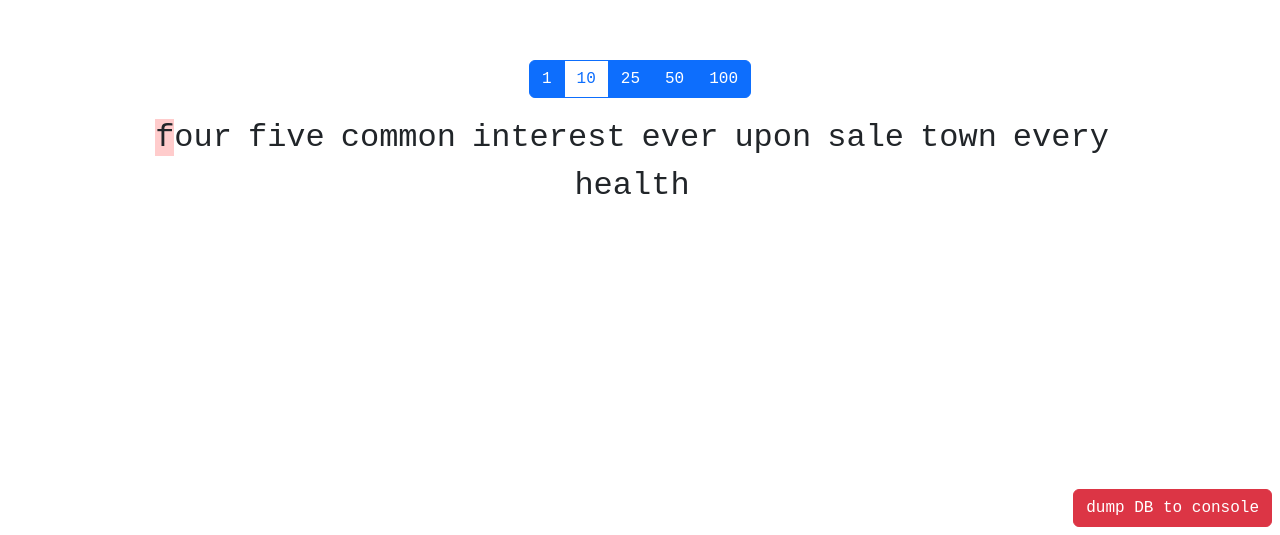
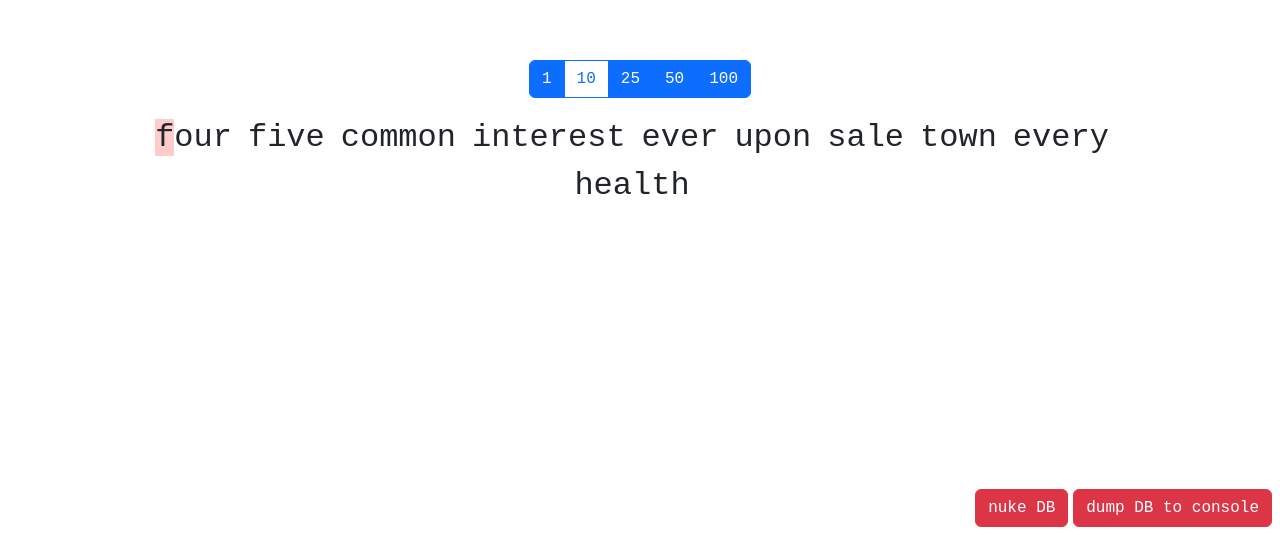
Before and after one commit to overwatchcorp/amphetype-js-proto, a React (Create React App) app: page / in a window 1280 px wide. Shown: the part 265-800 px from the top of the page. Built offline with nearby package versions, Linux system fonts and the light colour scheme; what rxdb would draw is missing.

Commit message:
added db nuke button

```diff
--- a/src/components/DevTools.tsx
+++ b/src/components/DevTools.tsx
@@ -1,3 +1,4 @@
+import { useState } from "react";
 import dbManagerInstance from "../analysis/sessionStorage";
 import "../styles/DevTools.scss";
 
@@ -8,8 +9,38 @@ const DevTools = () => {
     const dbDump = await db.exportJSON();
     console.log(dbDump);
   };
+
+  const [confirmNuke, setConfirmNuke] = useState(0);
+
+  const nukeDB = async () => {
+    const db = await dbManagerInstance.getDB();
+    await db.remove();
+    setTimeout(() => setConfirmNuke(0), 5000);
+  };
+
   return (
     <div className="amphetype-devtools">
+      <button
+        type="button"
+        className={`btn btn-${confirmNuke >= 1 ? "outline-" : ""}danger`}
+        onClick={() => {
+          switch (confirmNuke) {
+            case 0: {
+              setConfirmNuke(1);
+              break;
+            }
+            case 1: {
+              setConfirmNuke(2);
+              nukeDB();
+              break;
+            }
+          }
+        }}
+      >
+        {confirmNuke === 0 ? "nuke DB" : ""}
+        {confirmNuke === 1 ? "confirm nuke" : ""}
+        {confirmNuke === 2 ? "DB nuked!" : ""}
+      </button>
       <button type="button" className="btn btn-danger" onClick={dumpDB}>
         dump DB to console
       </button>
--- a/src/styles/DevTools.scss
+++ b/src/styles/DevTools.scss
@@ -3,4 +3,8 @@
   bottom: 0;
   right: 0;
   margin: 0.5rem;
+
+  button {
+    margin-left: 0.3rem;
+  }
 }
```
